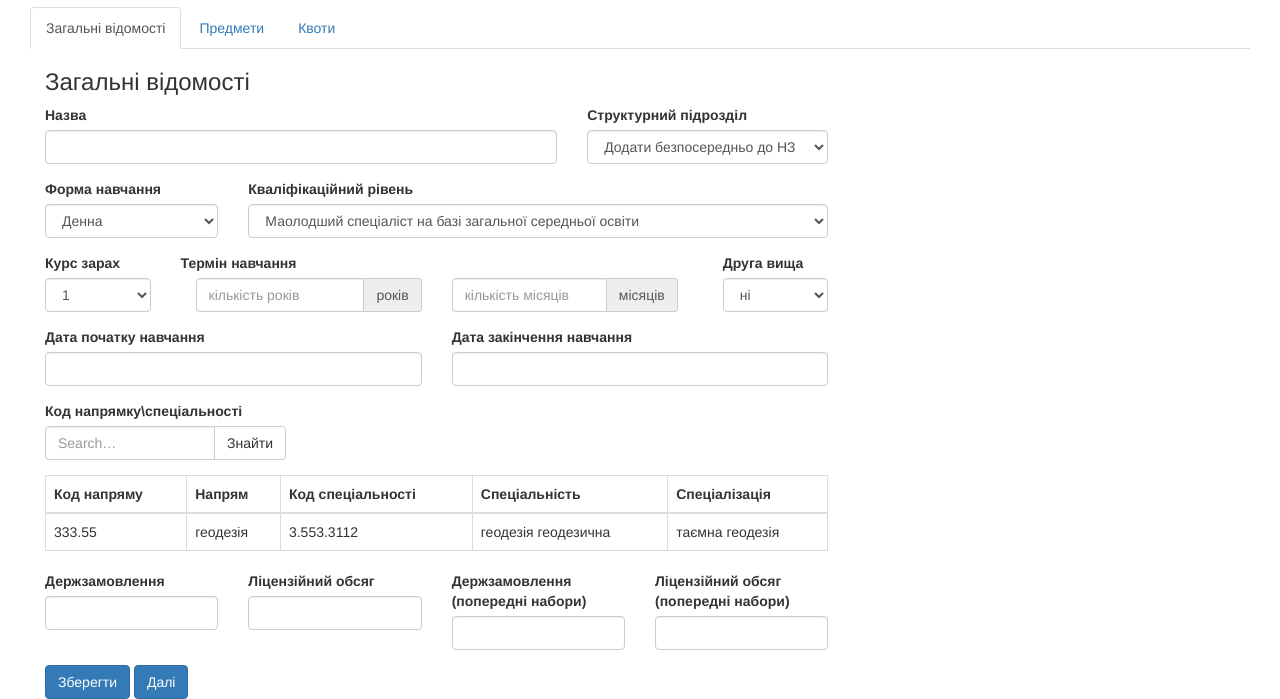
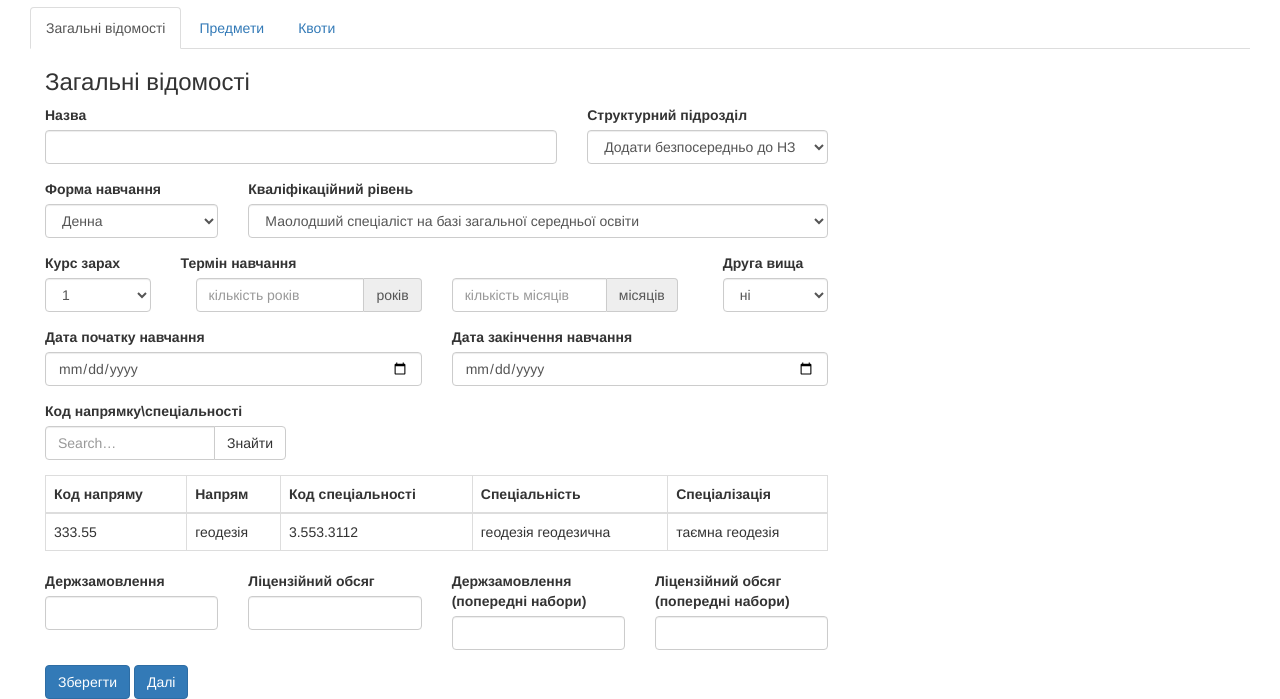
Before and after one commit to mkozhukharenko/admission_system, a website: page app/new-proposal.html in a window 1280 px wide. Shown: the part 125-824 px from the top of the page. Drawn offline with nearby package versions, Linux system fonts and the light colour scheme.

```diff
--- a/app/new-proposal.html
+++ b/app/new-proposal.html
@@ -212,11 +212,11 @@
 
 												<div class="col-xs-6">
 													<label class="control-label">Дата початку навчання</label>
-													<input type="datetime" class="form-control" name="title" />
+													<input type="date" class="form-control" name="title" />
 												</div>
 												<div class="col-xs-6">
 													<label class="control-label">Дата закінчення навчання</label>
-													<input type="datetime" class="form-control" name="title" />
+													<input type="date" class="form-control" name="title" />
 												</div>
 											</div>
 										</div>
--- a/app/scripts/main.js
+++ b/app/scripts/main.js
@@ -7,7 +7,7 @@
 	$(".add-subjects-button").click(function(){
 		$("#subject-modal").modal('show');
 	});
-	console.log($("#quota-modal"))
+	console.log($("#quota-modal"));
 	$(".add-quota-button").click(function(){
 		$("#quota-modal").modal('show');
 	});
--- a/bower.json
+++ b/bower.json
@@ -4,7 +4,6 @@
   "dependencies": {
     "bootstrap": "~3.3.1",
     "jquery": "~2.1.3",
-    "fontawesome": "~4.3.0",
-    "bootstrap-modal": "~2.2.5"
+    "fontawesome": "~4.3.0"
   }
 }
```
Also changed, not shown: app/index.html (+1 -2 lines), app/styles/main.css (+10 -0 lines), README.md.
